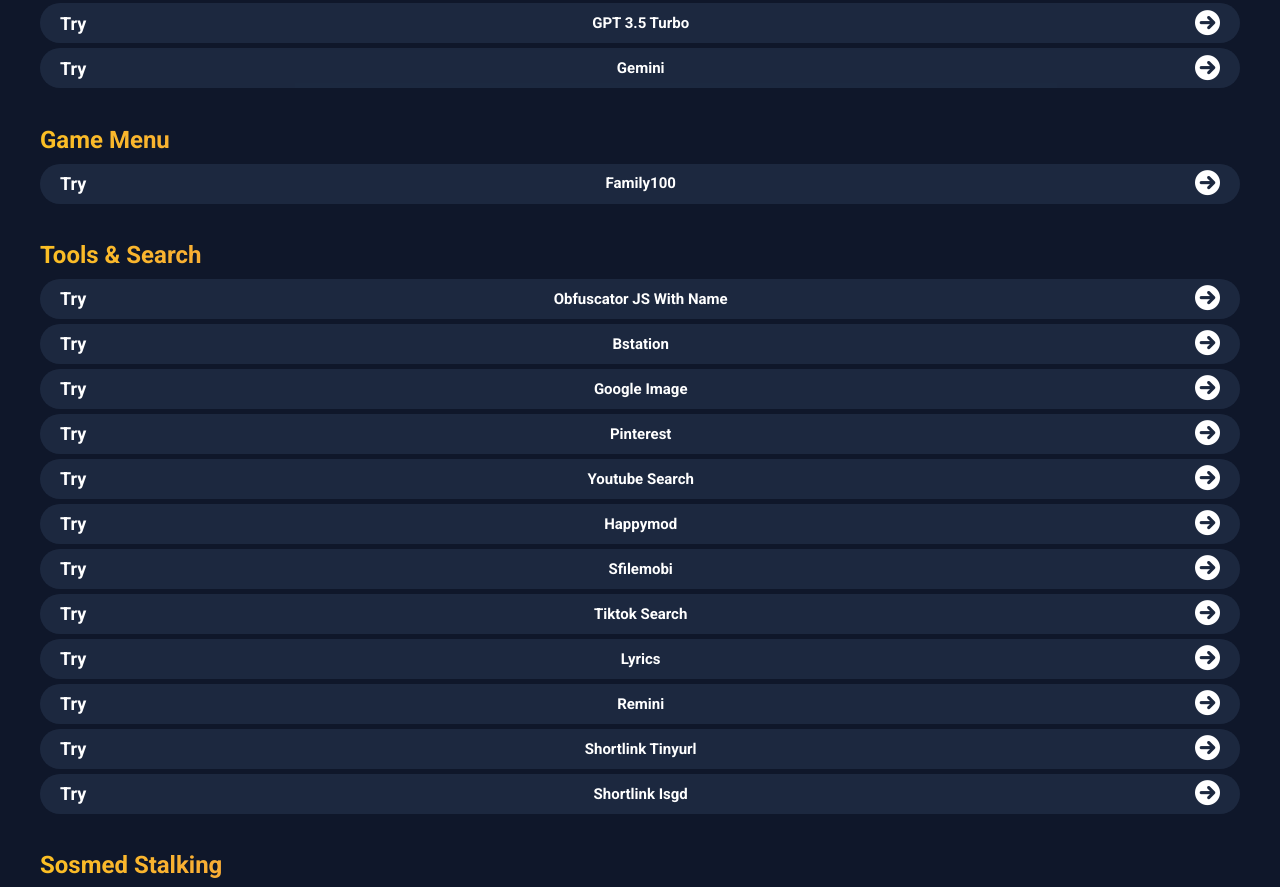
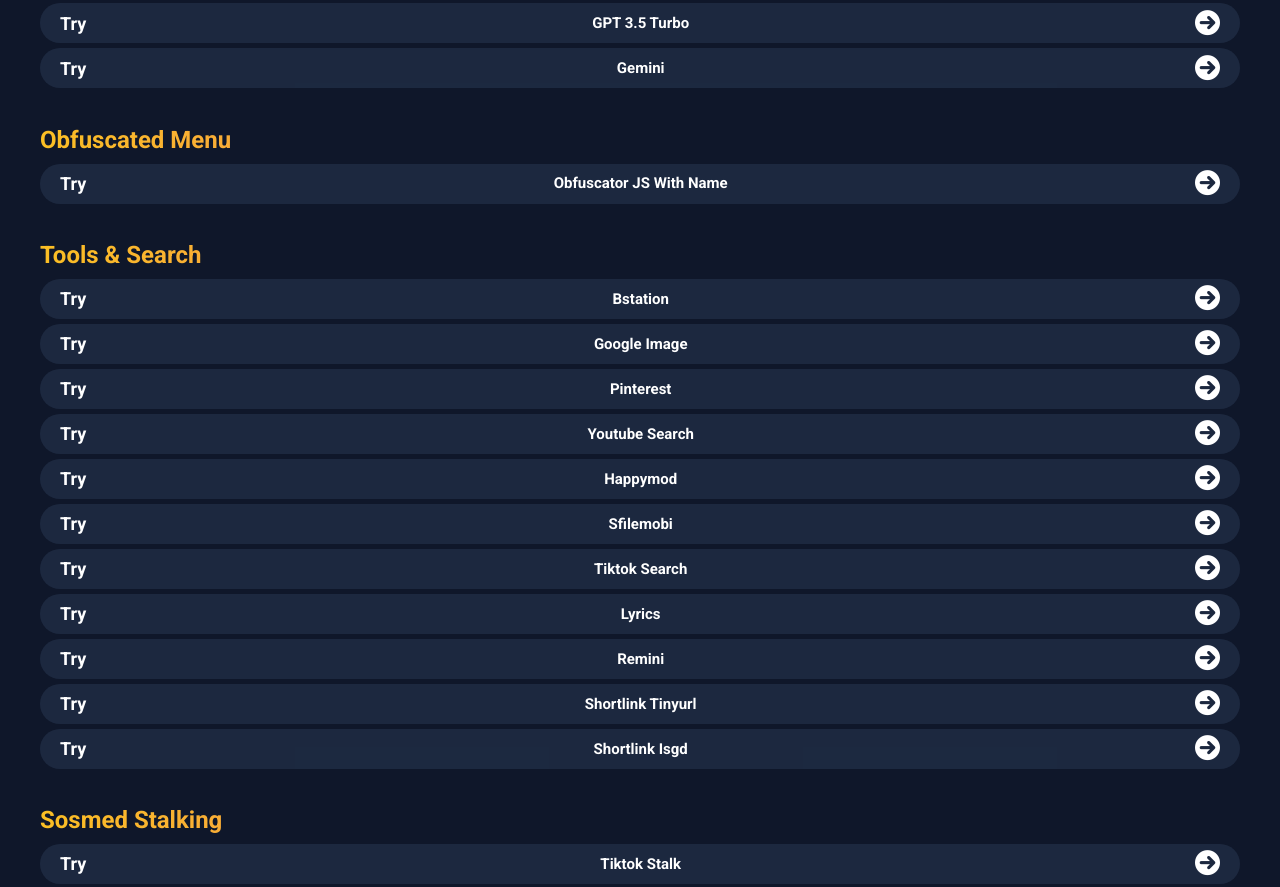
Before and after one commit to akudewaganteng/httosjxjxnxhdjdjdjzjxjxj, a website: page dashboard.html in a window 1280 px wide. Shown: the part 1107-1994 px from the top of the page. Drawn offline with nearby package versions, Linux system fonts and the light colour scheme.

Commit message:
Add files via upload

```diff
--- a/dashboard.html
+++ b/dashboard.html
@@ -294,21 +294,16 @@
 </main>
 
 <main class="animate__animated animate__fadeInUp">
-    <h1 class="text-2xl font-bold bg-gradient-to-r from-yellow-400 via-orange-400 to-pink-500 bg-clip-text text-transparent">Game Menu</h1>
-     <div class="item">
+    <h1 class="text-2xl font-bold bg-gradient-to-r from-yellow-400 via-orange-400 to-pink-500 bg-clip-text text-transparent">Obfuscated Menu</h1>
+       <div class="item">
        <p class="method">Try</p>
-       <p class="title-api">Family100</p>
-           <p class="endpoint"><a target="blank" class="fas fa-arrow-circle-right" href="https://rest-api-by-appolo.vercel.app/api/game/family100"></a></p>
+       <p class="title-api">Obfuscator JS With Name</p>
+       <p class="endpoint"><a target="blank" class="fas fa-arrow-circle-right" href="https://rest-api-by-appolo.vercel.app/api/tools/obfuscate?name=&sourceCode="></a></p>
      </div>
 </main>
 
  <main class="animate__animated animate__fadeInUp">
     <h1 class="text-2xl font-bold bg-gradient-to-r from-yellow-400 via-orange-400 to-pink-500 bg-clip-text text-transparent">Tools & Search</h1>
-       <div class="item">
-       <p class="method">Try</p>
-       <p class="title-api">Obfuscator JS With Name</p>
-       <p class="endpoint"><a target="blank" class="fas fa-arrow-circle-right" href="https://rest-api-by-appolo.vercel.app/api/tools/obfuscate?name=&sourceCode="></a></p>
-     </div>
      <div class="item">
        <p class="method">Try</p>
        <p class="title-api">Bstation</p>
```
